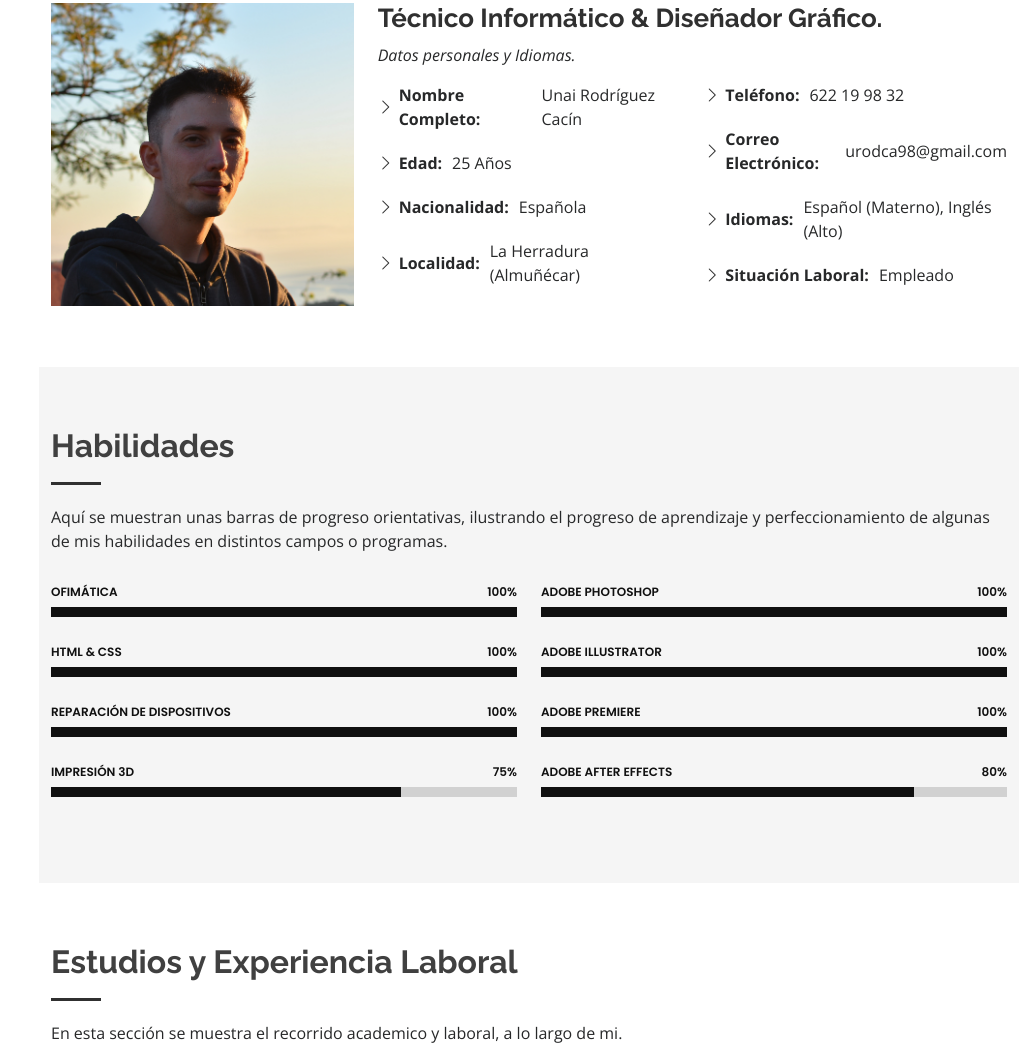
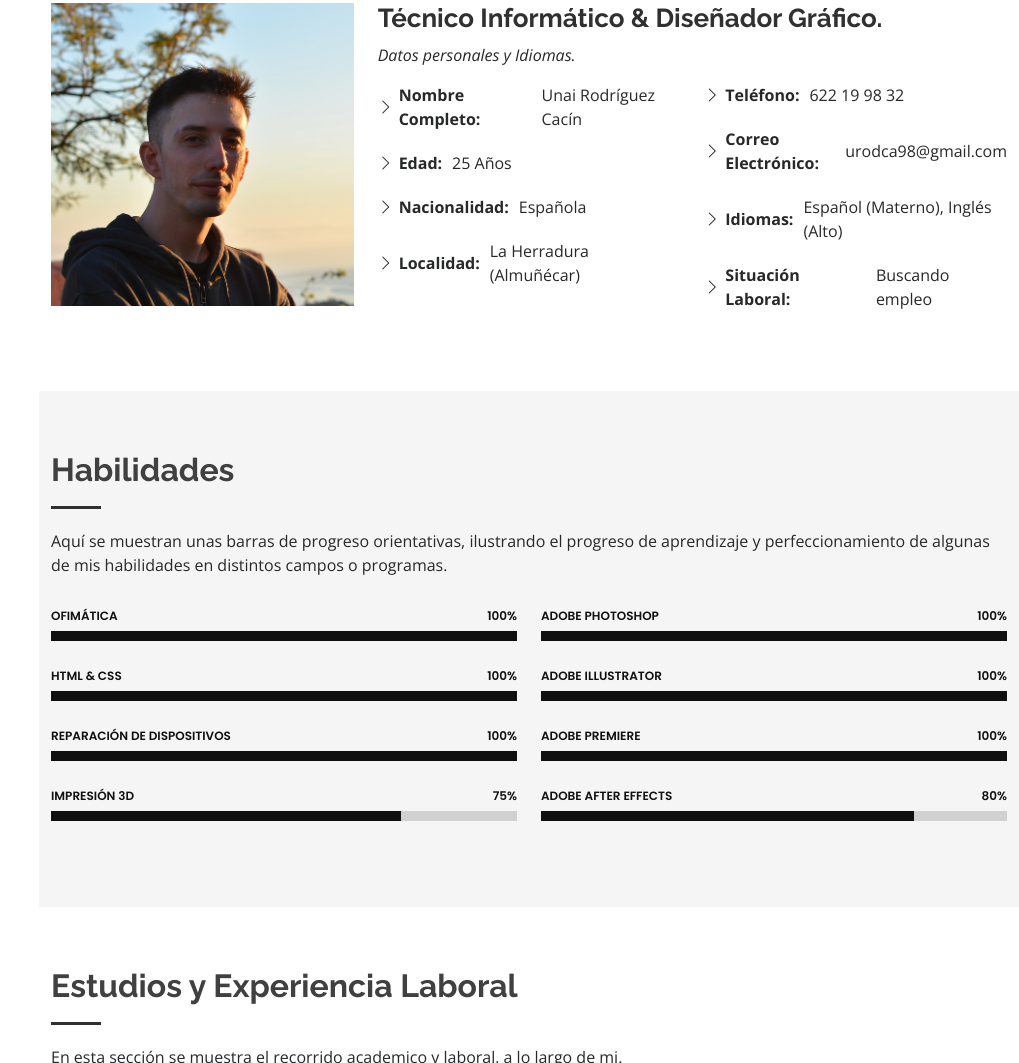
Before and after one commit to unaicacin/cvunai, a plain HTML site: page index.html in a window 1280 px wide. Shown: the part 1109-2172 px from the top of the page, without its empty margins (261-1280 px from the left). Drawn offline with nearby package versions, Linux system fonts and the light colour scheme.

Commit message:
Update index.html

```diff
--- a/index.html
+++ b/index.html
@@ -102,7 +102,7 @@
                   <li><i class="bi bi-chevron-right"></i> <strong>Teléfono:</strong> <span>622 19 98 32</span></li>
                   <li><i class="bi bi-chevron-right"></i> <strong>Correo Electrónico:</strong> <span>urodca98@gmail.com</span></li>
                   <li><i class="bi bi-chevron-right"></i> <strong>Idiomas:</strong> <span>Español (Materno), Inglés (Alto)</span></li>
-                  <li><i class="bi bi-chevron-right"></i> <strong>Situación Laboral:</strong> <span>Empleado</span></li>
+                  <li><i class="bi bi-chevron-right"></i> <strong>Situación Laboral:</strong> <span>Buscando empleo</span></li>
                 </ul>
               </div>
             </div>
```
